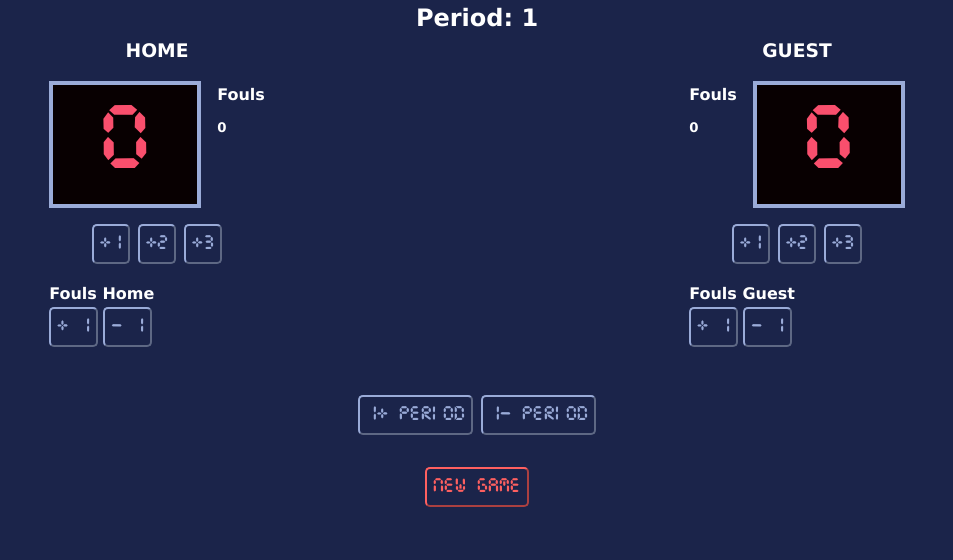
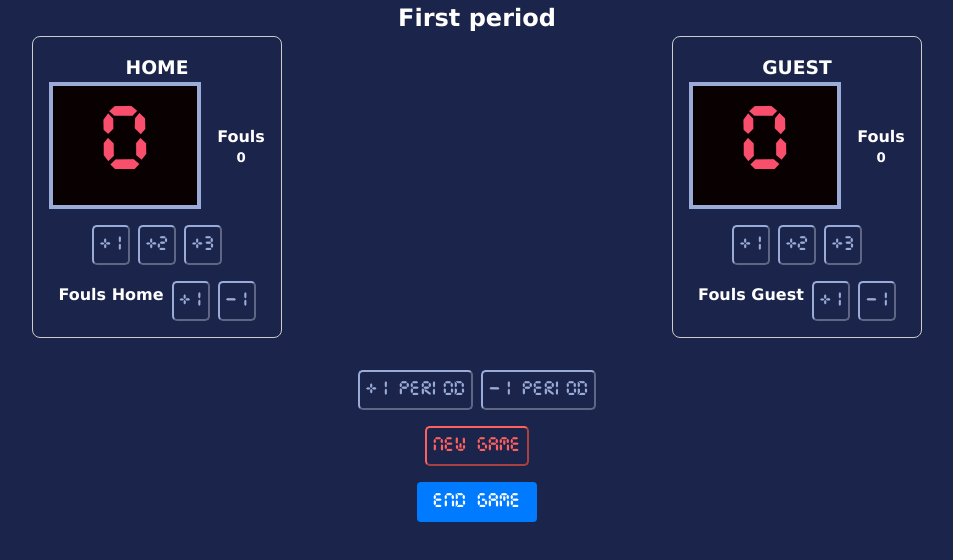
Before and after one commit to SimonKefas/basketball_scoreboard, a website built with Vite: page index.html in a window 1280 px wide. Both pictures are taken after a click on the button "New Game". Shown: the whole page, without its empty margins (163-1116 px from the left). Built offline with nearby package versions, Linux system fonts and the light colour scheme.

Commit message:
Fixed ui and added simple logic for scores, and ending game

```diff
--- a/index.css
+++ b/index.css
@@ -14,6 +14,7 @@ body {
 .container {
     display: flex;
     justify-content: space-around;
+    margin-bottom: 2rem;
 }
 
 button {
@@ -56,12 +57,16 @@ button {
 
 .score-block-wrapper {
     display: flex;
-    flex-direction: row;
     gap: 1rem;
+    justify-content: space-between;
+    align-items: center;
+    margin-bottom: 1rem;
 }
 
 .current-leader {
     animation: highlight 2s infinite alternate;
+    border: 3px solid gold;
+    box-shadow: 0 0 10px gold;
 }
 
 @keyframes highlight {
@@ -192,3 +197,62 @@ h1, h2, h3, h4, h5, h6 {
 .padding-xsmall {
     padding: 0.5rem;
 }
+
+.team-section {
+    border: 1px solid #ccc;
+    padding: 1rem;
+    border-radius: 8px;
+}
+
+.foul-section {
+    text-align: center;
+}
+
+.control-section {
+    display: flex;
+    flex-direction: column;
+    gap: 1rem;
+}
+
+.score-buttons, .foul-buttons {
+    display: flex;
+    justify-content: center;
+    gap: 0.5rem;
+}
+
+.game-control-section {
+    display: flex;
+    flex-direction: column;
+    align-items: center;
+    gap: 1rem;
+}
+
+.period-buttons {
+    display: flex;
+    gap: 0.5rem;
+}
+
+.game-result {
+    text-align: center;
+    margin-top: 2rem;
+    padding: 1rem;
+    border: 2px solid #333;
+    border-radius: 8px;
+}
+
+.hidden {
+    display: none;
+}
+
+.button-primary {
+    background-color: #007bff;
+    color: white;
+    padding: 0.5rem 1rem;
+    border: none;
+    border-radius: 4px;
+    cursor: pointer;
+}
+
+.button-primary:hover {
+    background-color: #0056b3;
+}
--- a/index.html
+++ b/index.html
@@ -7,60 +7,71 @@
             <h2 id="period-counter">First period</h2>
         </div>
         <div class="container">
-            <div class="flex-vertical gap-1">
+            <!-- Home Team Section -->
+            <div class="team-section">
                 <h3 class="text-align-center">HOME</h3>
                 <div class="score-block-wrapper">
                     <div class="score-block" id="homeScore">0</div>
-                    <div class="flex-vertical gap-1">
-                        <div class="flex-vertical gap-05">
+                    <div class="foul-section">
                         <h4>Fouls</h4>
                         <h5 id="foul-counter-home">0</h5>
                     </div>
                 </div>
-                </div>
-                <div class="flex-horizontal align-center gap-05">
+                <div class="control-section">
+                    <div class="score-buttons">
                         <button onclick="gameCounter(1, 'home')">+1</button>
                         <button onclick="gameCounter(2, 'home')">+2</button>
                         <button onclick="gameCounter(3, 'home')">+3</button>
                     </div>
-                <div>
+                    <div class="foul-buttons">
                         <h4>Fouls Home</h4>
-                    <button onclick="foulCalculate(1, 'home')">+ 1</button>
-                    <button onclick="foulCalculate(-1, 'home')">- 1</button>
+                        <button onclick="foulCalculate(1, 'home')">+1</button>
+                        <button onclick="foulCalculate(-1, 'home')">-1</button>
                     </div>
                 </div>
-            <div class="flex-vertical gap-1">
+            </div>
+
+            <!-- Guest Team Section -->
+            <div class="team-section">
                 <h3 class="text-align-center">GUEST</h3>
                 <div class="score-block-wrapper">
-                    <div class="flex-vertical gap-1">
-                        <div class="flex-vertical gap-05">
+                    <div class="score-block" id="guestScore">0</div>
+                    <div class="foul-section">
                         <h4>Fouls</h4>
                         <h5 id="foul-counter-guest">0</h5>
                     </div>
                 </div>
-                    <div class="score-block" id="guestScore">0</div>
-                </div>
-                <div class="flex-horizontal align-center gap-05">
+                <div class="control-section">
+                    <div class="score-buttons">
                         <button onclick="gameCounter(1, 'guest')">+1</button>
                         <button onclick="gameCounter(2, 'guest')">+2</button>
                         <button onclick="gameCounter(3, 'guest')">+3</button>
                     </div>
-                <div>
+                    <div class="foul-buttons">
                         <h4>Fouls Guest</h4>
-                    <button onclick="foulCalculate(1, 'guest')">+ 1</button>
-                    <button onclick="foulCalculate(-1, 'guest')">- 1</button>
+                        <button onclick="foulCalculate(1, 'guest')">+1</button>
+                        <button onclick="foulCalculate(-1, 'guest')">-1</button>
                     </div>
                 </div>
             </div>
-        <div class="margin-top margin-large">
-            <div class="flex-vertical align-center gap-2">
-                <div class="flex-horizontal gap-05">
-                    <button class="button-third" onclick="periodCalculate(1)">1+ Period</button>
-                    <button class="button-third" onclick="periodCalculate(-1)">1- Period</button>
+        </div>
+
+        <!-- Game Control Section -->
+        <div class="game-control-section">
+            <div class="period-buttons">
+                <button class="button-third" onclick="periodCalculate(1)">+1 Period</button>
+                <button class="button-third" onclick="periodCalculate(-1)">-1 Period</button>
             </div>
             <button class="button-secondary" onclick="newGame()">New Game</button>
+            <button class="button-primary" onclick="endGame()">End Game</button>
         </div>
+
+        <!-- Game Result Section -->
+        <div id="game-result" class="game-result hidden">
+            <h2 id="winner-announcement"></h2>
+            <button onclick="newGame()">Start New Game</button>
         </div>
+
         <script src="index.js"></script>
     </body>
 </html>
--- a/index.js
+++ b/index.js
@@ -14,6 +14,9 @@ let foulsGuest = 0;
 
 let period = 1;
 
+let gameResultElement = document.getElementById("game-result");
+let winnerAnnouncementElement = document.getElementById("winner-announcement");
+
 function checkLeadingTeam() {
     if (homeScore > guestScore) {
         guestScoreElement.classList.remove("current-leader");
@@ -21,42 +24,64 @@ function checkLeadingTeam() {
     } else if (guestScore > homeScore) {
         homeScoreElement.classList.remove("current-leader");
         guestScoreElement.classList.add("current-leader");
-    } else if (homeScore === guestScore) {
+    } else {
         homeScoreElement.classList.remove("current-leader");
         guestScoreElement.classList.remove("current-leader");
-    } else {
-        console.log("Not currently any leading teams..");
     }
 }
 
-function gameCounter(number, scoreName) {
-    if (scoreName === 'guest') {
-        guestScore += number;
+function gameCounter(points, team) {
+    if (team === 'home') {
+        homeScore = Math.max(0, homeScore + points);
+        homeScoreElement.textContent = homeScore;
+    } else if (team === 'guest') {
+        guestScore = Math.max(0, guestScore + points);
         guestScoreElement.textContent = guestScore;
-    } else if (scoreName === 'home') {
-        homeScore += number;
-        homeScoreElement.textContent = homeScore;
-    } else {
-        console.error("Something wrong happened with the gameCounter function: " + error)
     }
-    checkLeadingTeam()
+    checkLeadingTeam();
 }
 
-function foulCalculate(number, scoreName) {
-    if (scoreName === 'guest') {
-        foulsGuest += number;
-        foulCounterGuest.textContent = foulsGuest;
-    } else if (scoreName === 'home') {
-        foulsHome += number;
-        foulCounterHome.textContent = foulsHome;
-    } else {
-        console.error("Something wrong happened with the foulCalculate function: " + error)
+function foulCalculate(foulPoints, team) {
+    if (team === 'home') {
+        foulsHome = Math.max(0, foulsHome + foulPoints);
+        document.getElementById('foul-counter-home').textContent = foulsHome;
+    } else if (team === 'guest') {
+        foulsGuest = Math.max(0, foulsGuest + foulPoints);
+        document.getElementById('foul-counter-guest').textContent = foulsGuest;
     }
 }
 
-function periodCalculate(number) {
-    period += number;
-    periodCounter.textContent = "Period: " + period;
+function periodCalculate(change) {
+    period = Math.max(1, period + change);
+    updatePeriodDisplay();
+}
+
+function updatePeriodDisplay() {
+    const periodCounter = document.getElementById('period-counter');
+    const periodText = period === 1 ? 'First period' :
+                       period === 2 ? 'Second period' :
+                       period === 3 ? 'Third period' :
+                       period === 4 ? 'Fourth period' :
+                       `Overtime ${period - 4}`;
+    periodCounter.textContent = periodText;
+}
+
+function endGame() {
+    let winner;
+    if (homeScore > guestScore) {
+        winner = "Home";
+    } else if (guestScore > homeScore) {
+        winner = "Guest";
+    } else {
+        winner = "It's a tie";
+    }
+
+    winnerAnnouncementElement.textContent = `Game Over! ${winner} wins!`;
+    gameResultElement.classList.remove("hidden");
+
+    // Disable all buttons except "New Game"
+    const buttons = document.querySelectorAll('button:not([onclick="newGame()"])');
+    buttons.forEach(button => button.disabled = true);
 }
 
 function newGame() {
@@ -71,7 +96,14 @@ function newGame() {
     foulCounterHome.textContent = foulsHome;
 
     period = 1;
-    periodCounter.textContent = "Period: " + period;
+    updatePeriodDisplay();
 
-    checkLeadingTeam()
+    checkLeadingTeam();
+
+    // Re-enable all buttons
+    const buttons = document.querySelectorAll('button');
+    buttons.forEach(button => button.disabled = false);
+
+    // Hide game result
+    gameResultElement.classList.add("hidden");
 }
```
Also changed, not shown: 1 other file. Lines whose indentation alone changed are shown as unchanged.
